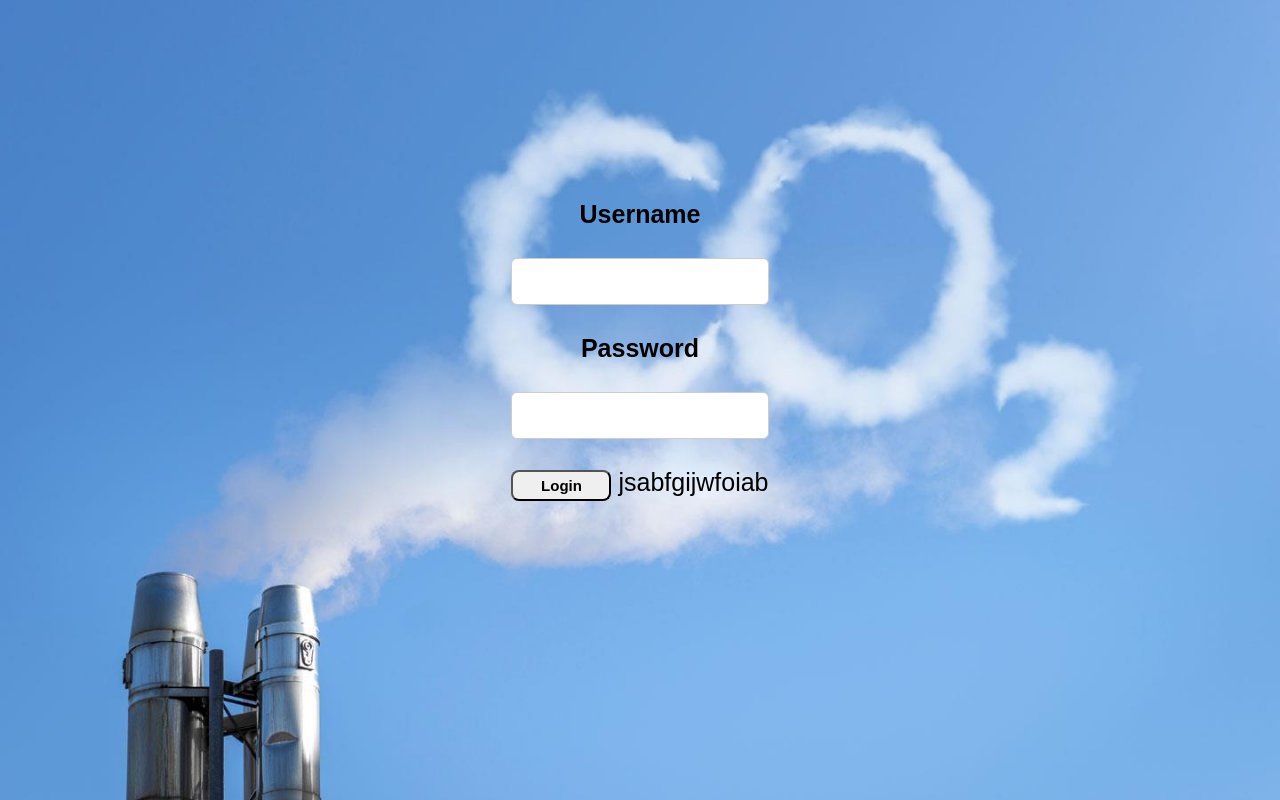
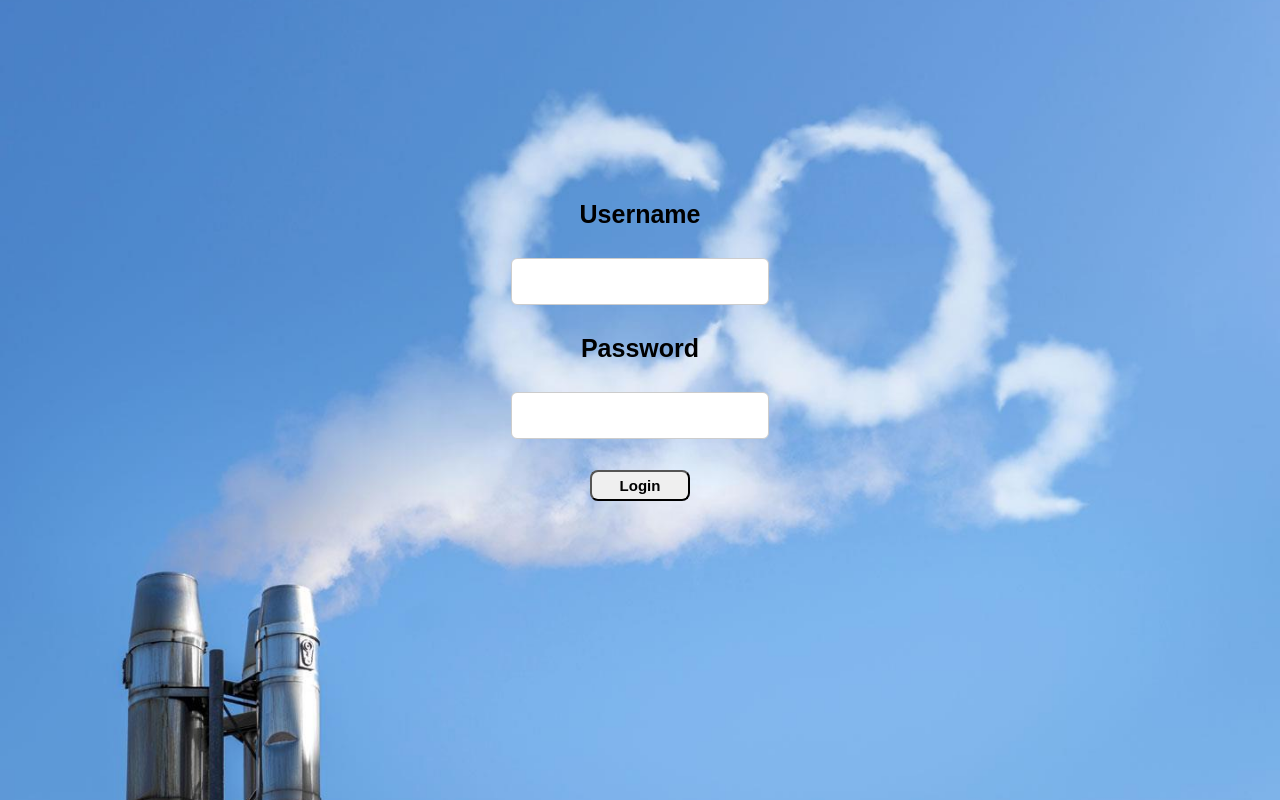
Before and after one commit to paolocataldo/mobilita-sostenibile, a PHP site: page /login.php in a window 1280 px wide. Run offline with PHP 8.4, Linux system fonts and the light colour scheme.

Commit message:
Salvataggio modifiche locali prima del merge

```diff
--- a/pages/login.php
+++ b/pages/login.php
@@ -20,7 +20,7 @@
             <input type="password" name="password" required><br><br>
 
             <input type="submit" value="Login">
-jsabfgijwfoiab
+
         </form>
     </div>
 </body>
```
